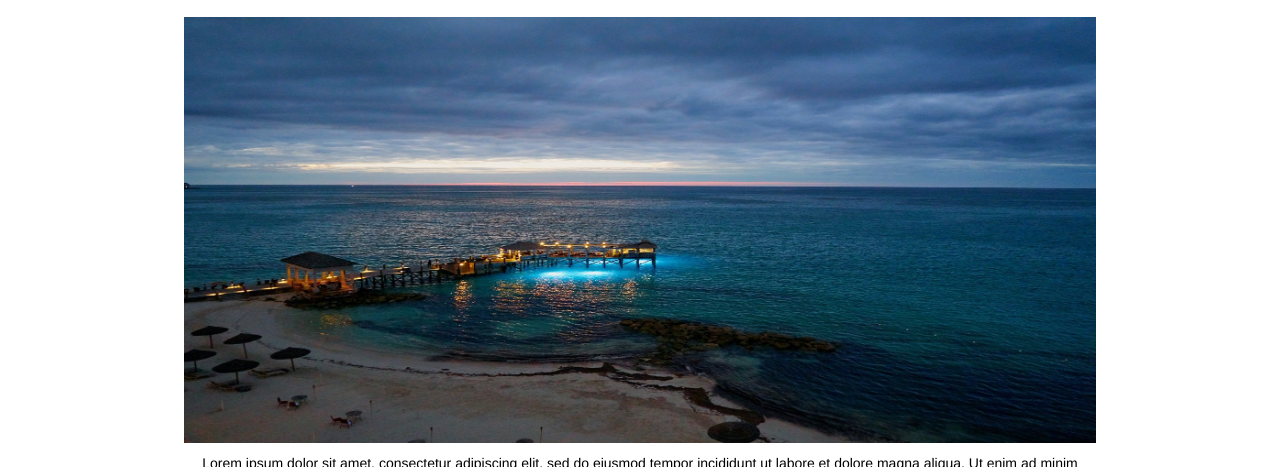
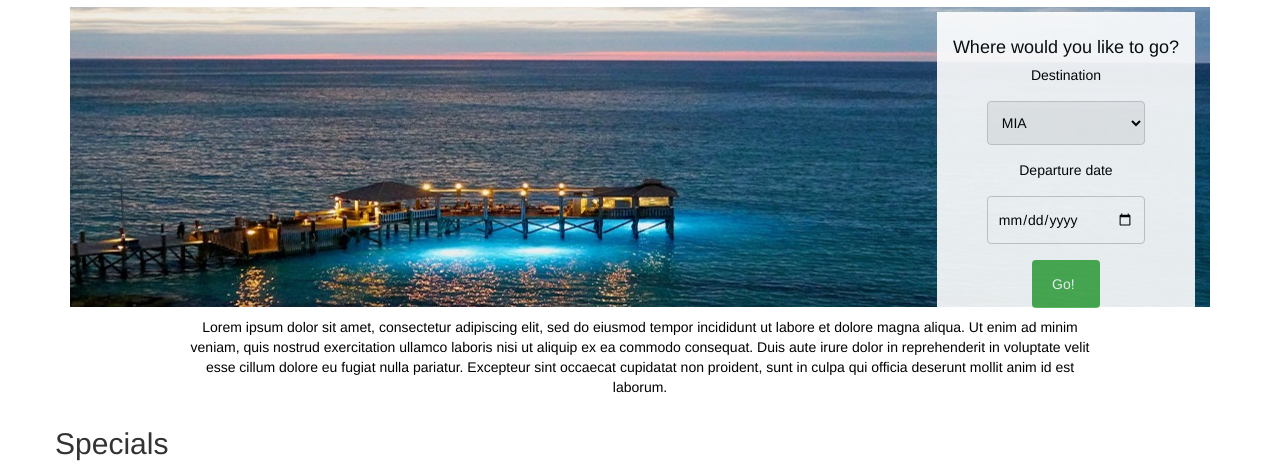
Before and after one commit to Justinlawrence102/Team4SemesterProject, a website: page client/home.html in a window 1280 px wide. Shown: the part 283-750 px from the top of the page. Drawn offline with nearby package versions, Linux system fonts and the light colour scheme.

Commit message:
Form on header
Added a form on the header so upon loading the site users can immediately looking for their destination - more will be filled in later.

```diff
--- a/client/home.html
+++ b/client/home.html
@@ -34,8 +34,27 @@
 
 	<div class="blogHeader">
 
-	  <center><img src="homeHeader.jpg" alt="blogHeader" style="max-width: 80%; height: auto; padding-top:10px;"></center>
+    <div class="bg-img">
 
+      <div class="headerContainer">
+        <H4>Where would you like to go?</H4>
+
+        <h5>Destination</h5>
+          <select id="destination" name="dest">
+          <option value="Miami International">MIA</option>
+            <option value="Gainesville Airport">GNV</option>
+            <option value="Orlando International">ORL</option>
+          </select>
+
+          <h5>Departure date</h5>
+          <input type="date" name="dept-date" ng-model="departDate">
+
+
+          <center> <input type="submitTrip" value="Go!"  ng-click="#"></center>
+
+
+      </div>
+              </div>
 
         <center><div class="blogHeaderText">
             <p>
@@ -116,12 +135,4 @@
 
 
 
-
-
-
-
-
-
-
-
     </div>
--- a/client/styles/style.css
+++ b/client/styles/style.css
@@ -210,7 +210,7 @@
   background-color: #f2f2f2
 }
 
-
+/*login page*/
 .containerLogin {
   box-sizing: content-box;
   margin-top:30px;
@@ -220,6 +220,7 @@
   height: 50%;
   padding: 20px;
   background-color: #f2f2f2
+
 }
 
   input[type=login] {
@@ -233,3 +234,60 @@
     border-radius: 4px;
     cursor: pointer;
   }
+
+
+
+/*header image with header form */
+
+.bg-img {
+  /* The image used */
+  background-image: url("../homeHeader.jpg");
+
+  min-height: 300px;
+
+  /* Center and scale the image nicely */
+  background-position: center;
+  background-repeat: no-repeat;
+  position: relative;
+}
+  .headerContainer {
+  position: absolute;
+  right: 0;
+  margin: 15px;
+  margin-top:5px;
+  max-width: 100%;
+  padding: 16px;
+  background-color: white;
+  color: black;
+  padding-bottom: 5px;
+  opacity: 0.9;
+  }
+
+
+
+    input[type=submitTrip] {
+    width: 30%;
+    background-color: #4CAF50;
+    color: white;
+    padding: 14px 20px;
+    margin: 8px 0;
+    border: none;
+	margin-left: auto;
+  margin-right: auto;
+    border-radius: 4px;
+    cursor: pointer;
+  }
+
+
+
+
+
+    input[type=date], select {
+    width: 70%;
+    padding: 12px 10px;
+    margin: 8px 0;
+    display: inline-block;
+    border: 1px solid #ccc;
+    border-radius: 4px;
+    box-sizing: border-box;
+  }
```
